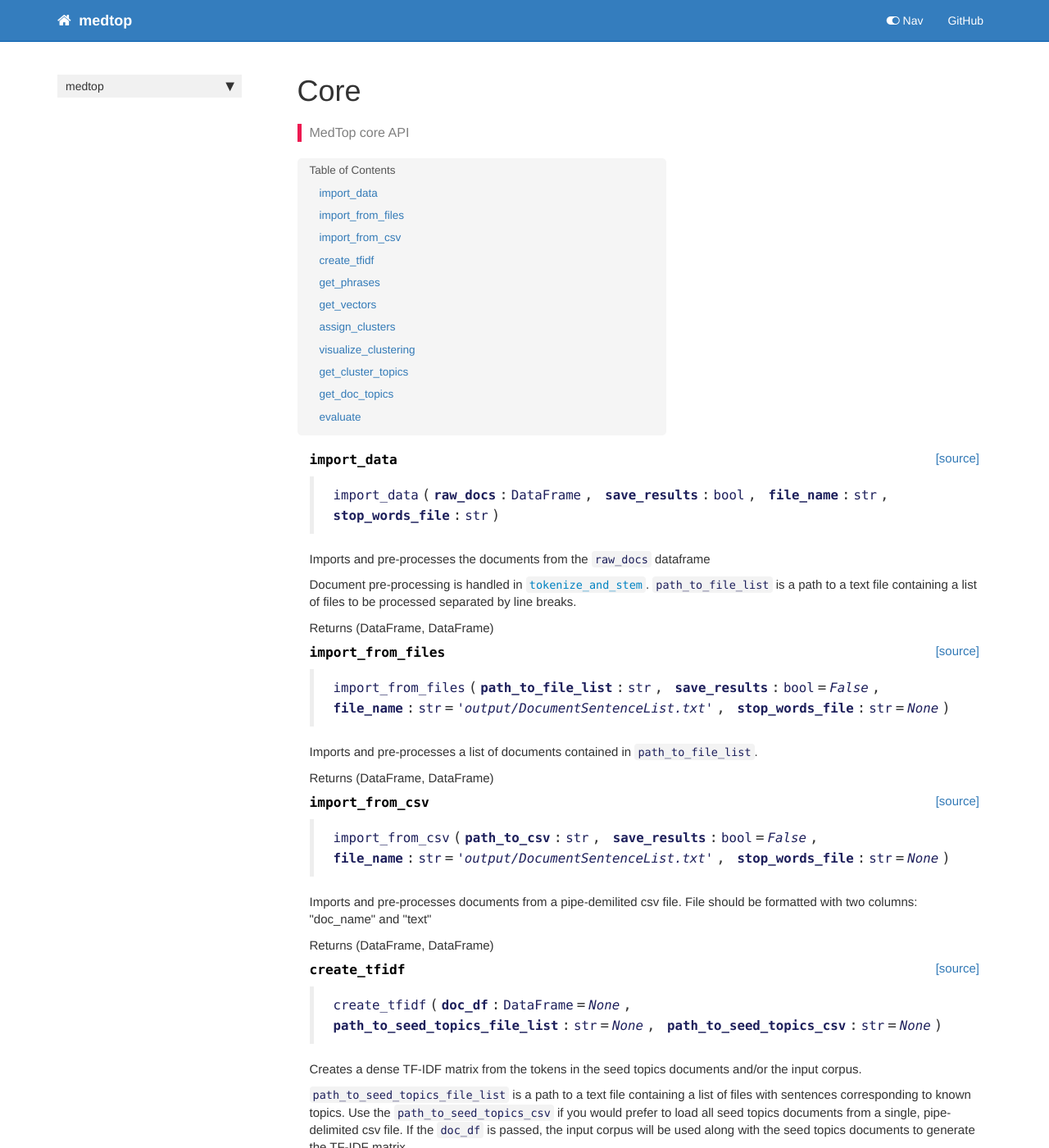
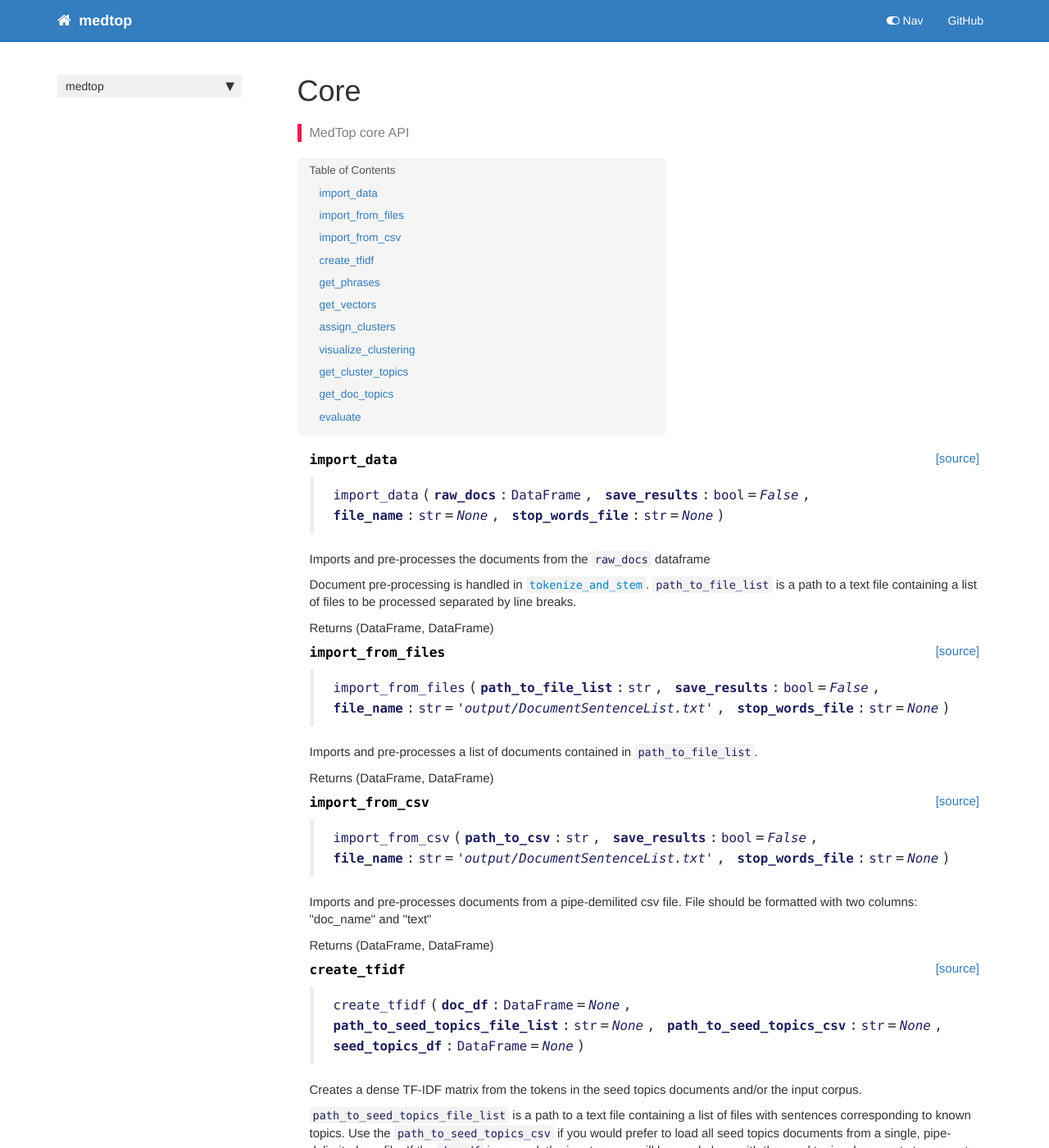
Before and after one commit to VCUWrightCenter/TopEx, a Jekyll site: the page built from docs/core.html, in a window 1280 px wide and 1400 px high. Shown: the whole window at 82% size. Built offline with Jekyll 4.4.1, drawn with Linux system fonts in a browser that asks for light colours; nearby versions of some CDN libraries; comment, search, counter and statistics services are not loaded.

Commit message:
Allowing seed topics to be added as dataframe rather than from files

```diff
--- a/docs/core.html
+++ b/docs/core.html
@@ -39,7 +39,7 @@ description: "MedTop core API"
 
 
 <div class="output_markdown rendered_html output_subarea ">
-<h4 id="import_data" class="doc_header"><code>import_data</code><a href="https://github.com/etfrenchvcu/medtop/tree/master/medtop/core.py#L25" class="source_link" style="float:right">[source]</a></h4><blockquote><p><code>import_data</code>(<strong><code>raw_docs</code></strong>:<code>DataFrame</code>, <strong><code>save_results</code></strong>:<code>bool</code>, <strong><code>file_name</code></strong>:<code>str</code>, <strong><code>stop_words_file</code></strong>:<code>str</code>)</p>
+<h4 id="import_data" class="doc_header"><code>import_data</code><a href="https://github.com/etfrenchvcu/medtop/tree/master/medtop/core.py#L25" class="source_link" style="float:right">[source]</a></h4><blockquote><p><code>import_data</code>(<strong><code>raw_docs</code></strong>:<code>DataFrame</code>, <strong><code>save_results</code></strong>:<code>bool</code>=<em><code>False</code></em>, <strong><code>file_name</code></strong>:<code>str</code>=<em><code>None</code></em>, <strong><code>stop_words_file</code></strong>:<code>str</code>=<em><code>None</code></em>)</p>
 </blockquote>
 <p>Imports and pre-processes the documents from the <code>raw_docs</code> dataframe</p>
 <p>Document pre-processing is handled in <a href="/medtop/preprocessing#tokenize_and_stem"><code>tokenize_and_stem</code></a>.
@@ -111,13 +111,13 @@ description: "MedTop core API"
 
 
 <div class="output_markdown rendered_html output_subarea ">
-<h4 id="create_tfidf" class="doc_header"><code>create_tfidf</code><a href="https://github.com/etfrenchvcu/medtop/tree/master/medtop/core.py#L108" class="source_link" style="float:right">[source]</a></h4><blockquote><p><code>create_tfidf</code>(<strong><code>doc_df</code></strong>:<code>DataFrame</code>=<em><code>None</code></em>, <strong><code>path_to_seed_topics_file_list</code></strong>:<code>str</code>=<em><code>None</code></em>, <strong><code>path_to_seed_topics_csv</code></strong>:<code>str</code>=<em><code>None</code></em>)</p>
+<h4 id="create_tfidf" class="doc_header"><code>create_tfidf</code><a href="https://github.com/etfrenchvcu/medtop/tree/master/medtop/core.py#L108" class="source_link" style="float:right">[source]</a></h4><blockquote><p><code>create_tfidf</code>(<strong><code>doc_df</code></strong>:<code>DataFrame</code>=<em><code>None</code></em>, <strong><code>path_to_seed_topics_file_list</code></strong>:<code>str</code>=<em><code>None</code></em>, <strong><code>path_to_seed_topics_csv</code></strong>:<code>str</code>=<em><code>None</code></em>, <strong><code>seed_topics_df</code></strong>:<code>DataFrame</code>=<em><code>None</code></em>)</p>
 </blockquote>
 <p>Creates a dense TF-IDF matrix from the tokens in the seed topics documents and/or the input corpus.</p>
 <p><code>path_to_seed_topics_file_list</code> is a path to a text file containing a list of files with sentences corresponding to
 known topics. Use the <code>path_to_seed_topics_csv</code> if you would prefer to load all seed topics documents from a single,
-pipe-delimited csv file. If the <code>doc_df</code> is passed, the input corpus will be used along with the seed topics documents to
-generate the TF-IDF matrix.</p>
+pipe-delimited csv file. If the <code>doc_df</code> is passed, the input corpus will be used along with the seed topics documents
+to generate the TF-IDF matrix.</p>
 <p>Returns (numpy.ndarray, gensim.corpora.dictionary.Dictionary)</p>
 
 </div>
@@ -140,7 +140,7 @@ generate the TF-IDF matrix.</p>
 
 
 <div class="output_markdown rendered_html output_subarea ">
-<h4 id="get_phrases" class="doc_header"><code>get_phrases</code><a href="https://github.com/etfrenchvcu/medtop/tree/master/medtop/core.py#L144" class="source_link" style="float:right">[source]</a></h4><blockquote><p><code>get_phrases</code>(<strong><code>data</code></strong>:<code>DataFrame</code>, <strong><code>feature_names</code></strong>:<code>dict</code>, <strong><code>tdm</code></strong>:<code>ndarray</code>, <strong><code>window_size</code></strong>:<code>int</code>=<em><code>6</code></em>, <strong><code>include_input_in_tfidf</code></strong>:<code>bool</code>=<em><code>True</code></em>, <strong><code>include_sentiment</code></strong>:<code>bool</code>=<em><code>True</code></em>)</p>
+<h4 id="get_phrases" class="doc_header"><code>get_phrases</code><a href="https://github.com/etfrenchvcu/medtop/tree/master/medtop/core.py#L148" class="source_link" style="float:right">[source]</a></h4><blockquote><p><code>get_phrases</code>(<strong><code>data</code></strong>:<code>DataFrame</code>, <strong><code>feature_names</code></strong>:<code>dict</code>, <strong><code>tdm</code></strong>:<code>ndarray</code>, <strong><code>window_size</code></strong>:<code>int</code>=<em><code>6</code></em>, <strong><code>include_input_in_tfidf</code></strong>:<code>bool</code>=<em><code>True</code></em>, <strong><code>include_sentiment</code></strong>:<code>bool</code>=<em><code>True</code></em>)</p>
 </blockquote>
 <p>Extracts the most expressive phrase from each sentence.</p>
 <p><code>feature_names</code> should be <code>dictionary.token2id</code> and <code>tdm</code> should be <code>tfidf</code> where <code>dictionary</code>
@@ -171,7 +171,7 @@ ignored when scoring phrases.</p>
 
 
 <div class="output_markdown rendered_html output_subarea ">
-<h4 id="get_vectors" class="doc_header"><code>get_vectors</code><a href="https://github.com/etfrenchvcu/medtop/tree/master/medtop/core.py#L176" class="source_link" style="float:right">[source]</a></h4><blockquote><p><code>get_vectors</code>(<strong><code>method</code></strong>:<code>str</code>, <strong><code>data</code></strong>:<code>DataFrame</code>, <strong><code>dictionary</code></strong>:<code>Dictionary</code>=<em><code>None</code></em>, <strong><code>tfidf</code></strong>:<code>ndarray</code>=<em><code>None</code></em>, <strong><code>dimensions</code></strong>:<code>int</code>=<em><code>2</code></em>, <strong><code>umap_neighbors</code></strong>:<code>int</code>=<em><code>15</code></em>, <strong><code>path_to_w2v_bin_file</code></strong>:<code>str</code>=<em><code>None</code></em>, <strong><code>doc_df</code></strong>:<code>DataFrame</code>=<em><code>None</code></em>)</p>
+<h4 id="get_vectors" class="doc_header"><code>get_vectors</code><a href="https://github.com/etfrenchvcu/medtop/tree/master/medtop/core.py#L180" class="source_link" style="float:right">[source]</a></h4><blockquote><p><code>get_vectors</code>(<strong><code>method</code></strong>:<code>str</code>, <strong><code>data</code></strong>:<code>DataFrame</code>, <strong><code>dictionary</code></strong>:<code>Dictionary</code>=<em><code>None</code></em>, <strong><code>tfidf</code></strong>:<code>ndarray</code>=<em><code>None</code></em>, <strong><code>dimensions</code></strong>:<code>int</code>=<em><code>2</code></em>, <strong><code>umap_neighbors</code></strong>:<code>int</code>=<em><code>15</code></em>, <strong><code>path_to_w2v_bin_file</code></strong>:<code>str</code>=<em><code>None</code></em>, <strong><code>doc_df</code></strong>:<code>DataFrame</code>=<em><code>None</code></em>)</p>
 </blockquote>
 <p>Creates a word vector for each phrase in the dataframe.</p>
 <p>Options for <code>method</code> are ('tfidf', 'svd', 'umap', 'pretrained', 'local'). Options for <code>method</code> are ('tfidf', 'svd', 'umap', 'pretrained', 'local').<code>tfidf</code> and <code>dictionary</code> are output from
@@ -199,7 +199,7 @@ ignored when scoring phrases.</p>
 
 
 <div class="output_markdown rendered_html output_subarea ">
-<h4 id="assign_clusters" class="doc_header"><code>assign_clusters</code><a href="https://github.com/etfrenchvcu/medtop/tree/master/medtop/core.py#L237" class="source_link" style="float:right">[source]</a></h4><blockquote><p><code>assign_clusters</code>(<strong><code>data</code></strong>:<code>DataFrame</code>, <strong><code>method</code></strong>:<code>str</code>=<em><code>'kmeans'</code></em>, <strong><code>dist_metric</code></strong>:<code>str</code>=<em><code>'euclidean'</code></em>, <strong><code>k</code></strong>:<code>int</code>=<em><code>None</code></em>, <strong><code>height</code></strong>:<code>int</code>=<em><code>None</code></em>, <strong><code>show_chart</code></strong>:<code>bool</code>=<em><code>False</code></em>, <strong><code>show_dendrogram</code></strong>:<code>bool</code>=<em><code>False</code></em>)</p>
+<h4 id="assign_clusters" class="doc_header"><code>assign_clusters</code><a href="https://github.com/etfrenchvcu/medtop/tree/master/medtop/core.py#L241" class="source_link" style="float:right">[source]</a></h4><blockquote><p><code>assign_clusters</code>(<strong><code>data</code></strong>:<code>DataFrame</code>, <strong><code>method</code></strong>:<code>str</code>=<em><code>'kmeans'</code></em>, <strong><code>dist_metric</code></strong>:<code>str</code>=<em><code>'euclidean'</code></em>, <strong><code>k</code></strong>:<code>int</code>=<em><code>None</code></em>, <strong><code>height</code></strong>:<code>int</code>=<em><code>None</code></em>, <strong><code>show_chart</code></strong>:<code>bool</code>=<em><code>False</code></em>, <strong><code>show_dendrogram</code></strong>:<code>bool</code>=<em><code>False</code></em>)</p>
 </blockquote>
 <p>Clusters the sentences using phrase vectors.</p>
 <p>Options for <code>method</code> are ('kmeans', 'hac'). Options for <code>dist_metric</code> are ('cosine' or anything accepted by
@@ -228,7 +228,7 @@ height is shown inline. When <code>show_dendrogram</code> is True, the HAC dendr
 
 
 <div class="output_markdown rendered_html output_subarea ">
-<h4 id="visualize_clustering" class="doc_header"><code>visualize_clustering</code><a href="https://github.com/etfrenchvcu/medtop/tree/master/medtop/core.py#L267" class="source_link" style="float:right">[source]</a></h4><blockquote><p><code>visualize_clustering</code>(<strong><code>data</code></strong>:<code>DataFrame</code>, <strong><code>method</code></strong>:<code>str</code>=<em><code>'umap'</code></em>, <strong><code>dist_metric</code></strong>:<code>str</code>=<em><code>'cosine'</code></em>, <strong><code>umap_neighbors</code></strong>:<code>int</code>=<em><code>15</code></em>, <strong><code>show_chart</code></strong>=<em><code>True</code></em>, <strong><code>save_chart</code></strong>=<em><code>False</code></em>, <strong><code>return_data</code></strong>=<em><code>False</code></em>, <strong><code>chart_file</code></strong>=<em><code>'output/cluster_visualization.html'</code></em>)</p>
+<h4 id="visualize_clustering" class="doc_header"><code>visualize_clustering</code><a href="https://github.com/etfrenchvcu/medtop/tree/master/medtop/core.py#L271" class="source_link" style="float:right">[source]</a></h4><blockquote><p><code>visualize_clustering</code>(<strong><code>data</code></strong>:<code>DataFrame</code>, <strong><code>method</code></strong>:<code>str</code>=<em><code>'umap'</code></em>, <strong><code>dist_metric</code></strong>:<code>str</code>=<em><code>'cosine'</code></em>, <strong><code>umap_neighbors</code></strong>:<code>int</code>=<em><code>15</code></em>, <strong><code>show_chart</code></strong>=<em><code>True</code></em>, <strong><code>save_chart</code></strong>=<em><code>False</code></em>, <strong><code>return_data</code></strong>=<em><code>False</code></em>, <strong><code>chart_file</code></strong>=<em><code>'output/cluster_visualization.html'</code></em>)</p>
 </blockquote>
 <p>Visualize clustering in two dimensions.</p>
 <p>Options for <code>method</code> are ('umap', 'mds', 'svd'). Options for <code>dist_metric</code> are ('cosine' or anything accepted by
@@ -256,7 +256,7 @@ When <code>save_chart</code> is True, the visualization is saved to <code>chart_
 
 
 <div class="output_markdown rendered_html output_subarea ">
-<h4 id="get_cluster_topics" class="doc_header"><code>get_cluster_topics</code><a href="https://github.com/etfrenchvcu/medtop/tree/master/medtop/core.py#L330" class="source_link" style="float:right">[source]</a></h4><blockquote><p><code>get_cluster_topics</code>(<strong><code>data</code></strong>:<code>DataFrame</code>, <strong><code>doc_df</code></strong>:<code>DataFrame</code>=<em><code>None</code></em>, <strong><code>topics_per_cluster</code></strong>:<code>int</code>=<em><code>10</code></em>, <strong><code>save_results</code></strong>:<code>bool</code>=<em><code>False</code></em>, <strong><code>file_name</code></strong>:<code>str</code>=<em><code>'output/TopicClusterResults.txt'</code></em>)</p>
+<h4 id="get_cluster_topics" class="doc_header"><code>get_cluster_topics</code><a href="https://github.com/etfrenchvcu/medtop/tree/master/medtop/core.py#L334" class="source_link" style="float:right">[source]</a></h4><blockquote><p><code>get_cluster_topics</code>(<strong><code>data</code></strong>:<code>DataFrame</code>, <strong><code>doc_df</code></strong>:<code>DataFrame</code>=<em><code>None</code></em>, <strong><code>topics_per_cluster</code></strong>:<code>int</code>=<em><code>10</code></em>, <strong><code>save_results</code></strong>:<code>bool</code>=<em><code>False</code></em>, <strong><code>file_name</code></strong>:<code>str</code>=<em><code>'output/TopicClusterResults.txt'</code></em>)</p>
 </blockquote>
 <p>Gets the main topics for each cluster.</p>
 <p><code>topics_per_cluster</code> is the number of main topics per cluster. When <code>save_results</code> is True, the resulting dataframe
@@ -283,7 +283,7 @@ will be saved to <code>file_name</code>.</p>
 
 
 <div class="output_markdown rendered_html output_subarea ">
-<h4 id="get_doc_topics" class="doc_header"><code>get_doc_topics</code><a href="https://github.com/etfrenchvcu/medtop/tree/master/medtop/core.py#L358" class="source_link" style="float:right">[source]</a></h4><blockquote><p><code>get_doc_topics</code>(<strong><code>doc_df</code></strong>:<code>DataFrame</code>, <strong><code>topics_per_doc</code></strong>:<code>int</code>=<em><code>10</code></em>, <strong><code>save_results</code></strong>:<code>bool</code>=<em><code>False</code></em>, <strong><code>file_name</code></strong>:<code>str</code>=<em><code>'output/TopicDocumentResults.txt'</code></em>)</p>
+<h4 id="get_doc_topics" class="doc_header"><code>get_doc_topics</code><a href="https://github.com/etfrenchvcu/medtop/tree/master/medtop/core.py#L362" class="source_link" style="float:right">[source]</a></h4><blockquote><p><code>get_doc_topics</code>(<strong><code>doc_df</code></strong>:<code>DataFrame</code>, <strong><code>topics_per_doc</code></strong>:<code>int</code>=<em><code>10</code></em>, <strong><code>save_results</code></strong>:<code>bool</code>=<em><code>False</code></em>, <strong><code>file_name</code></strong>:<code>str</code>=<em><code>'output/TopicDocumentResults.txt'</code></em>)</p>
 </blockquote>
 <p>Gets the main topics for each document.</p>
 <p><code>topics_per_doc</code> is the number of topics extracted per document. When <code>save_results</code> is True, the resulting dataframe
@@ -310,7 +310,7 @@ will be saved to <code>file_name</code>.</p>
 
 
 <div class="output_markdown rendered_html output_subarea ">
-<h4 id="evaluate" class="doc_header"><code>evaluate</code><a href="https://github.com/etfrenchvcu/medtop/tree/master/medtop/core.py#L377" class="source_link" style="float:right">[source]</a></h4><blockquote><p><code>evaluate</code>(<strong><code>data</code></strong>, <strong><code>gold_file</code></strong>, <strong><code>save_results</code></strong>=<em><code>False</code></em>, <strong><code>file_name</code></strong>=<em><code>'output/EvaluationResults.txt'</code></em>)</p>
+<h4 id="evaluate" class="doc_header"><code>evaluate</code><a href="https://github.com/etfrenchvcu/medtop/tree/master/medtop/core.py#L381" class="source_link" style="float:right">[source]</a></h4><blockquote><p><code>evaluate</code>(<strong><code>data</code></strong>, <strong><code>gold_file</code></strong>, <strong><code>save_results</code></strong>=<em><code>False</code></em>, <strong><code>file_name</code></strong>=<em><code>'output/EvaluationResults.txt'</code></em>)</p>
 </blockquote>
 <p>Evaluate precision, recall, and F1 against a gold standard dataset.</p>
 <p><code>gold_file</code> is a path to a text file containing a list IDs and labels. When <code>save_results</code> is True, the resulting
--- a/medtop/__init__.py
+++ b/medtop/__init__.py
@@ -1 +1 @@
-__version__ = "0.0.4"
+__version__ = "0.0.5"
```
Also changed, not shown: medtop/core.py (+8 -4 lines), 3 other files.
